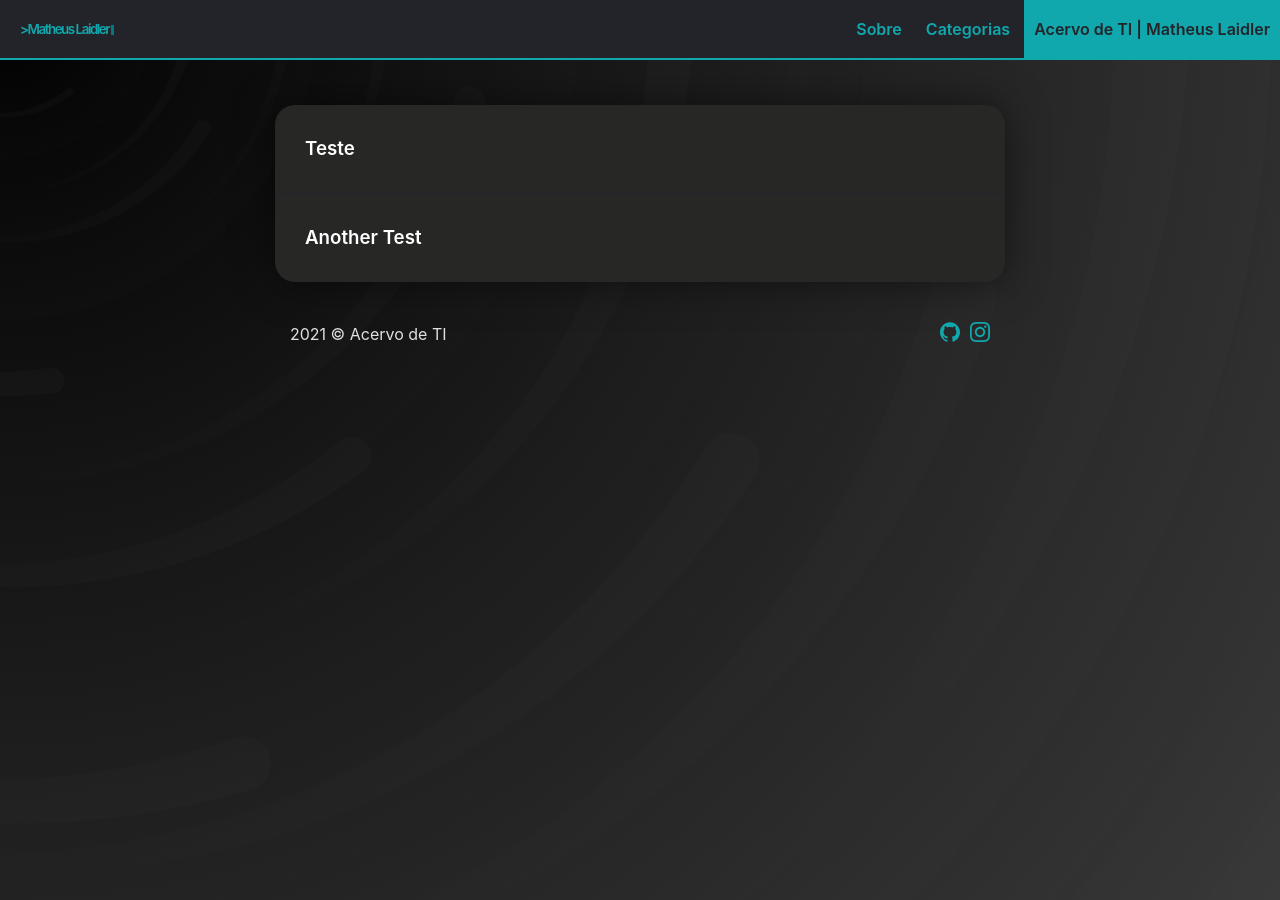
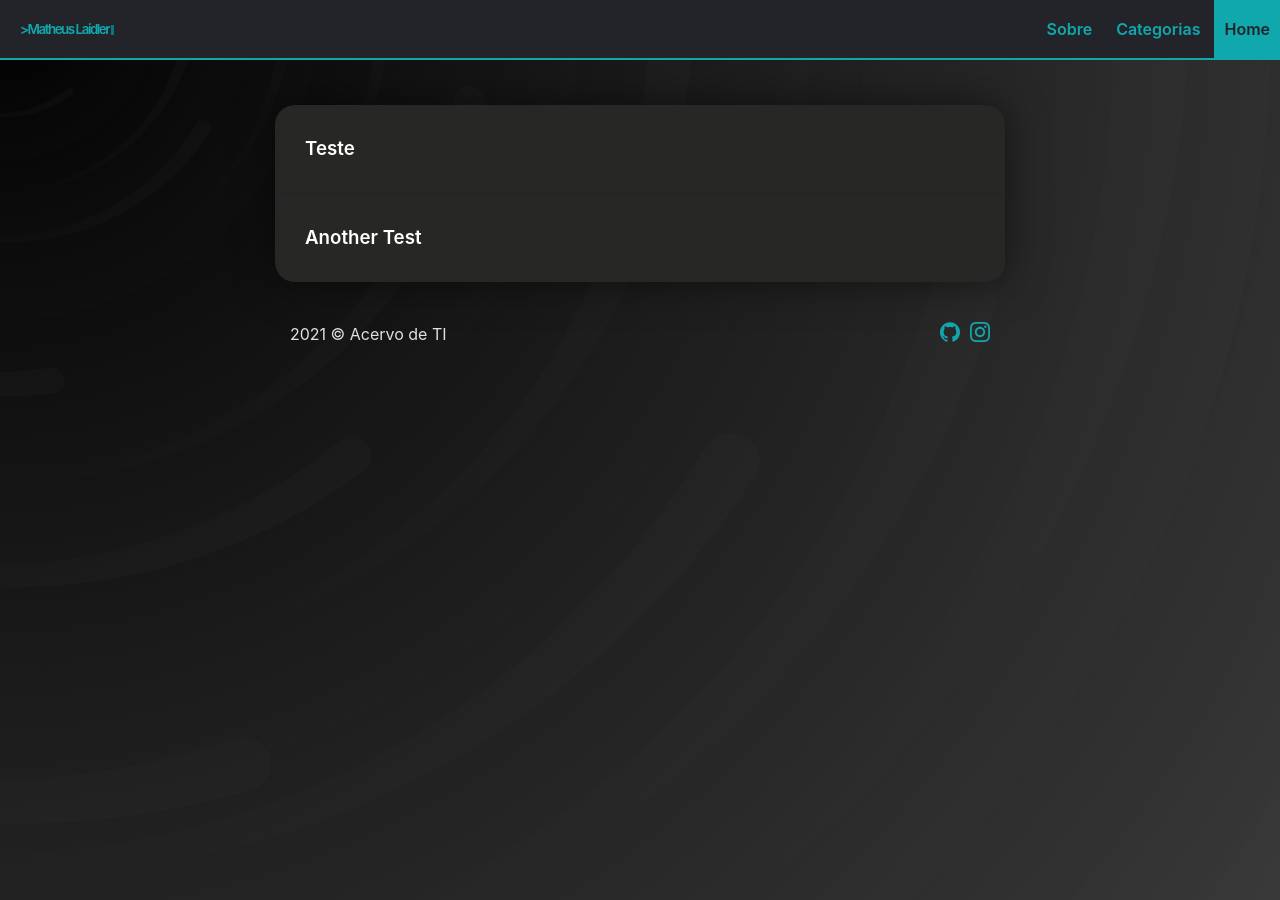
Before and after one commit to matheuslaidler/WayOfSec-Welcome-Theme, a Jekyll site: the page built from index.md, in a window 1280 px wide. Built offline with Jekyll 4.4.1, drawn with Linux system fonts in a browser that asks for light colours.

Commit message:
Update index.md

```diff
--- a/index.md
+++ b/index.md
@@ -1,4 +1,4 @@
 ---
 layout: home
-title: Acervo de TI | Matheus Laidler
+title: Home
 ---
```
